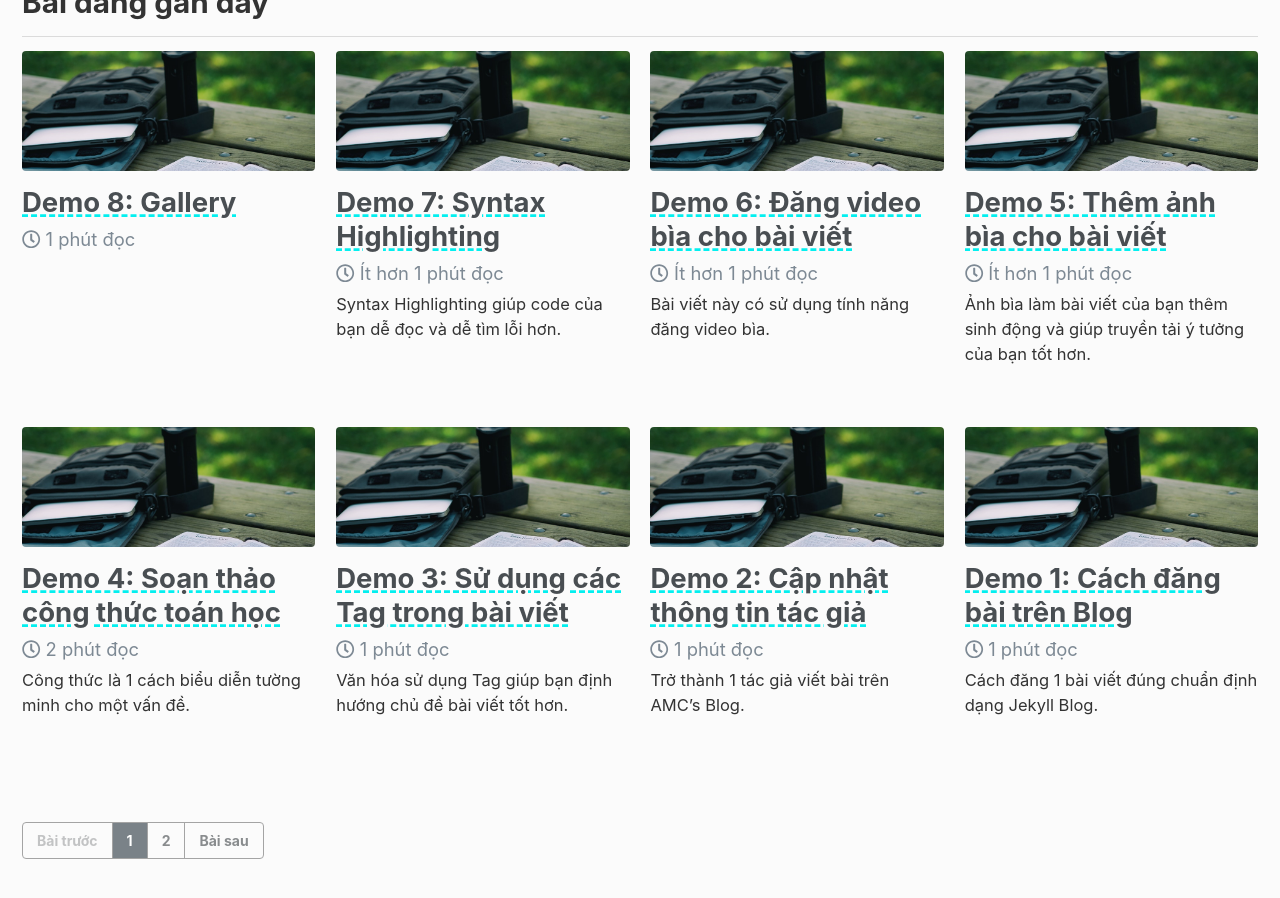
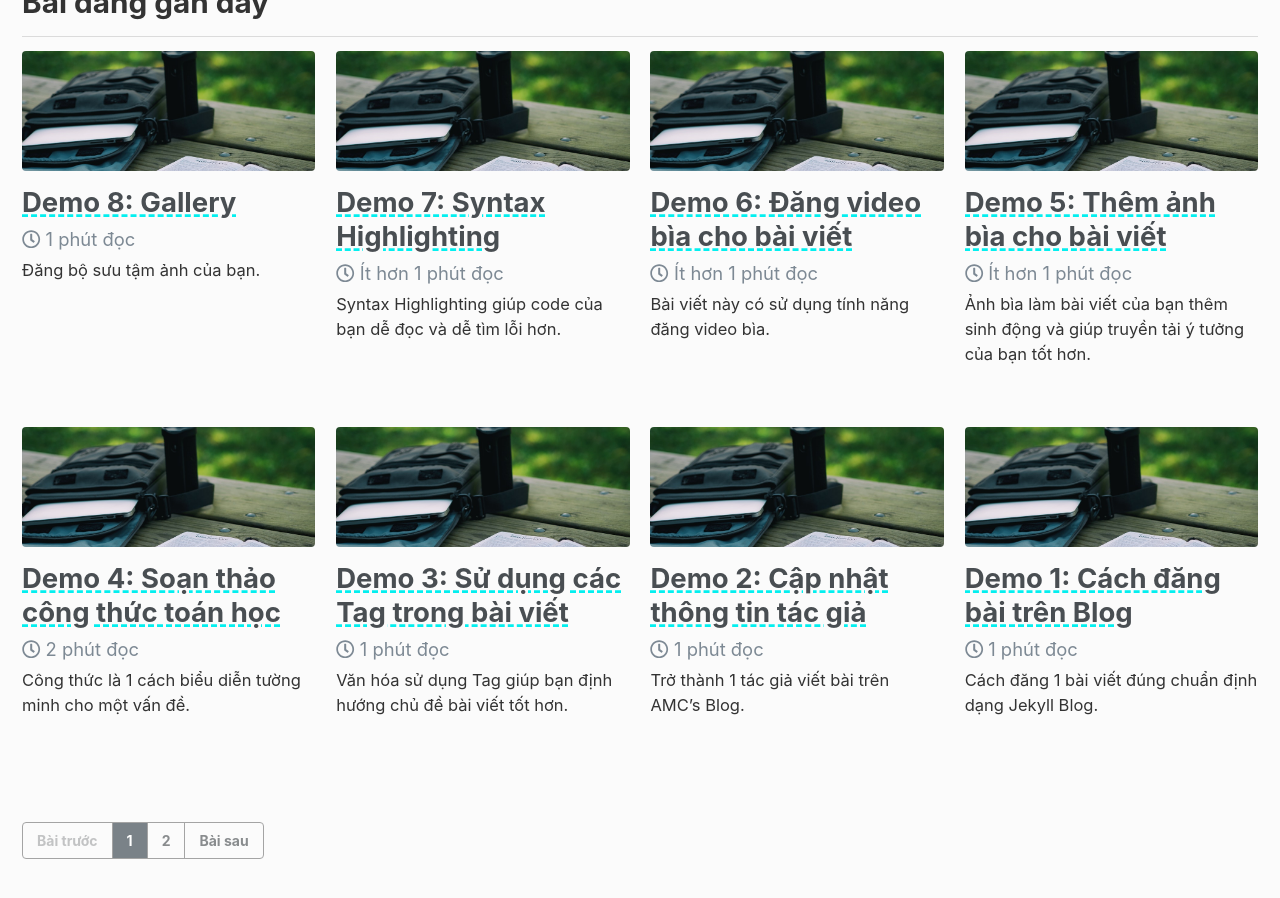
Before and after one commit to amcblog/testvon.github.io, a Jekyll site: the page built from index.html, in a window 1280 px wide and 900 px high, scrolled down 547 px. Built offline with Jekyll 4.4.1, drawn with Linux system fonts in a browser that asks for light colours; nearby versions of some CDN libraries; the list of posts is cut into pages by our own code.

Commit message:
Update 2018-02-18-demo-8-gallery.md

```diff
--- a/_posts/demo/2018-02-18-demo-8-gallery.md
+++ b/_posts/demo/2018-02-18-demo-8-gallery.md
@@ -1,7 +1,7 @@
 ---
 layout: single
 title: "Demo 8: Gallery"
-excerpt: ""
+excerpt: "Đăng bộ sưu tậm ảnh của bạn."
 permalink: /categories/demo/demo-8
 categories: demo
 tags:
```
